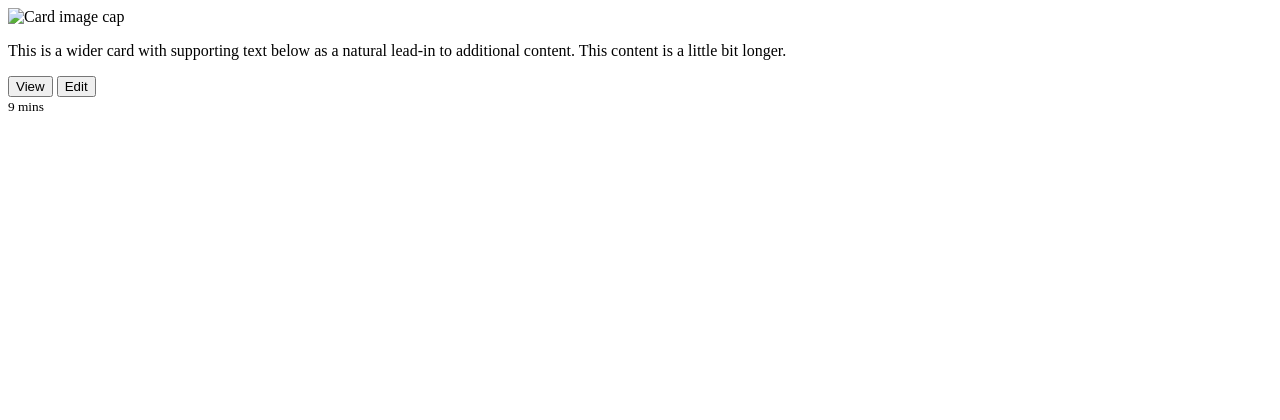
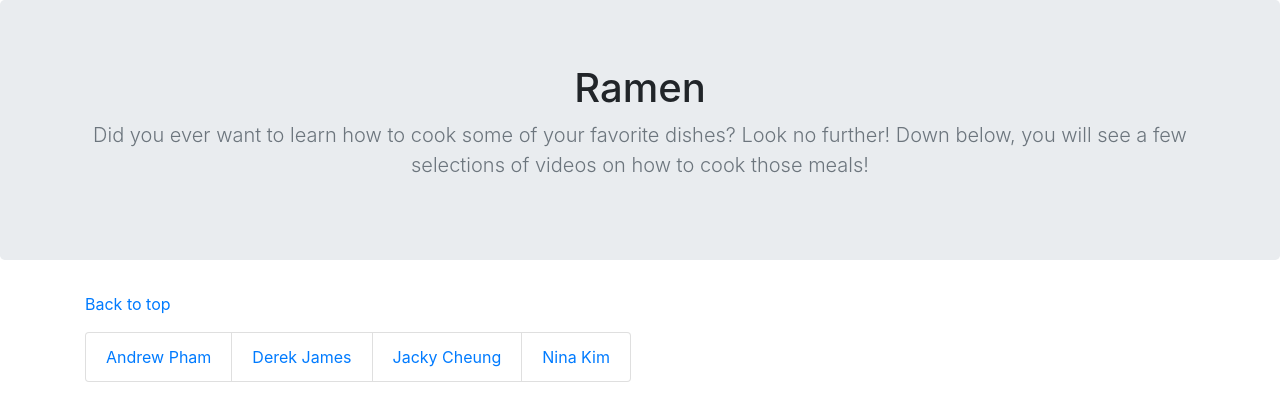
Before and after one commit to ninankkim/front-end-project, a plain HTML site: page ramen.html in a window 1280 px wide. Drawn offline with nearby package versions, Linux system fonts and the light colour scheme.

Commit message:
Update ramen.html

```diff
--- a/ramen.html
+++ b/ramen.html
@@ -1,32 +1,48 @@
 <!DOCTYPE html>
 <html lang="en">
+
 <head>
+    <link rel="stylesheet" href="index.css">
+    <link rel="stylesheet" href="https://stackpath.bootstrapcdn.com/bootstrap/4.5.2/css/bootstrap.min.css"
+        integrity="sha384-JcKb8q3iqJ61gNV9KGb8thSsNjpSL0n8PARn9HuZOnIxN0hoP+VmmDGMN5t9UJ0Z" crossorigin="anonymous">
     <meta charset="UTF-8">
     <meta name="viewport" content="width=device-width, initial-scale=1.0">
-    <title>Document</title>
+    <title>Ramen</title>
+
 </head>
 <body>
-    <div class="album py-5 bg-light">
+</body>
+</html>
+<header>
+</header>
+
+<main role="main">
+    <section class="jumbotron text-center">
         <div class="container">
+            <h1 class="jumbotron-heading">Ramen</h1>
+            <p class="lead text-muted">Did you ever want to learn how to cook some of your favorite dishes?
+                Look no further! Down below, you will see a few selections of videos on how to cook those meals!</p>
+            <p>
+            </p>
+        </div>
+    </section>
+</main>
 
-            <div class="row">
-                <div class="col-md-4">
-                    <div class="card mb-4 box-shadow">
-                        <img class="card-img-top"
-                            data-src="holder.js/100px225?theme=thumb&bg=55595c&fg=eceeef&text=Thumbnail"
-                            alt="Card image cap">
-                        <div class="card-body">
-                            <p class="card-text">This is a wider card with supporting text below as a natural lead-in to
-                                additional content. This content is a little bit longer.</p>
-                            <div class="d-flex justify-content-between align-items-center">
-                                <div class="btn-group">
-                                    <button type="button" class="btn btn1 btn-sm btn-outline-secondary">View</button>
-                                    <button type="button" class="btn btn-sm btn-outline-secondary">Edit</button>
-                                </div>
-                                <small class="text-muted">9 mins</small>
-                            </div>
-                        </div>
-                    </div>
-</body>
-<script src="./ramen.js"></script>
-</html>
+<footer class="text-muted">
+    <div class="container">
+        <div class="footer-list">
+        <p>
+            <a href="#">Back to top</a>
+        </p>
+        </div>
+
+        <div class ="footer-list">
+        <ul class="list-group list-group-horizontal">
+            <li class="list-group-item"><a href = "https://github.com/phamand2">Andrew Pham</a></li>
+            <li class="list-group-item"><a href = "https://github.com/Derekjames93">Derek James</a></li>
+            <li class="list-group-item"><a href = "https://github.com/JC-2020">Jacky Cheung</a></li>
+            <li class="list-group-item"><a href = "https://github.com/ninankkim">Nina Kim</a></li>
+        </ul>
+        </div>
+    </div>
+</footer>
```
